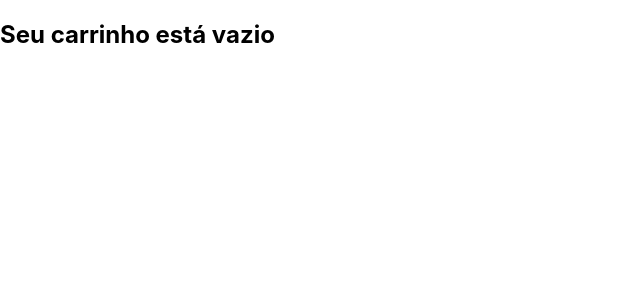
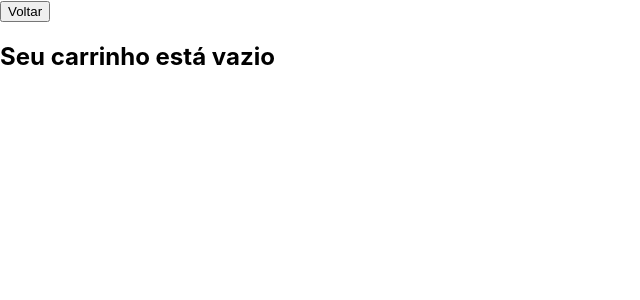
Before and after one commit to mathmtt/Front-End-Store-TS, a React (Vite) app: page /shopping-cart in a window 1280 px wide. Shown: the top 300 px of the page, without its empty margins (0-640 px from the left). Built offline with nearby package versions, Linux system fonts and the light colour scheme.

Commit message:
Adicionando botao voltar com navigate

```diff
--- a/src/pages/ShoppingCart/ShoppingCart.tsx
+++ b/src/pages/ShoppingCart/ShoppingCart.tsx
@@ -60,6 +60,16 @@ function ShoppingCart() {
 
   return (
     <div>
+      <div>
+        <button
+          onClick={ () => navigate('/') }
+        >
+          {' '}
+          Voltar
+          {' '}
+
+        </button>
+      </div>
       {
       cart.length !== 0
         ? (
```
